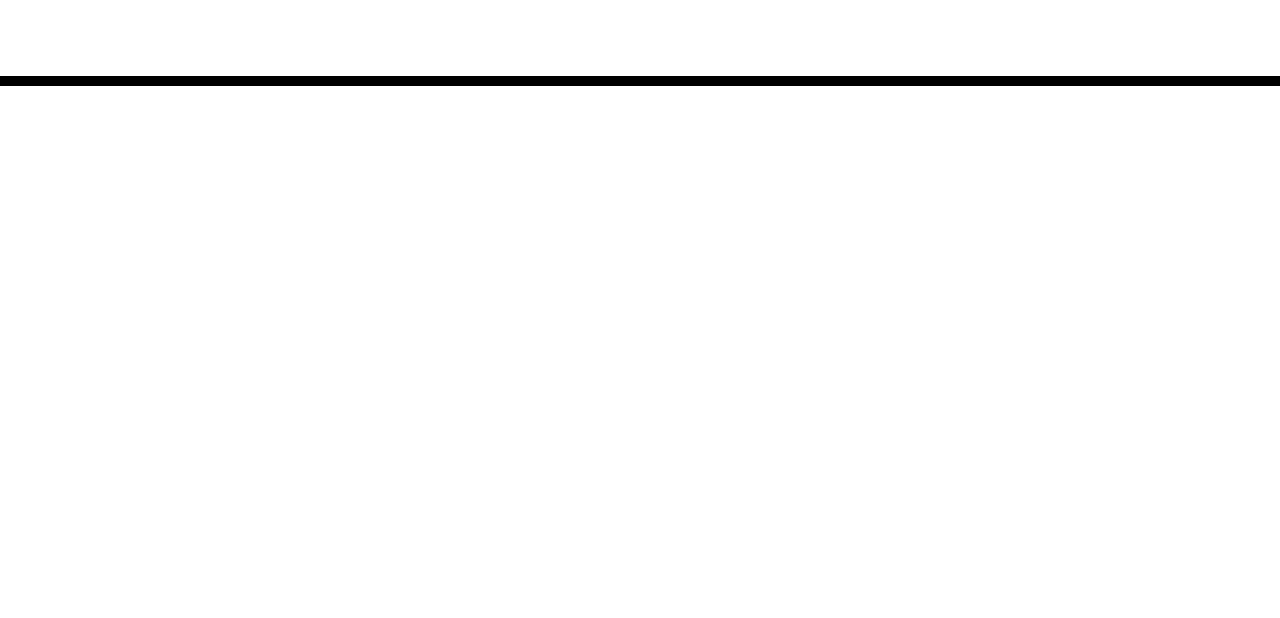
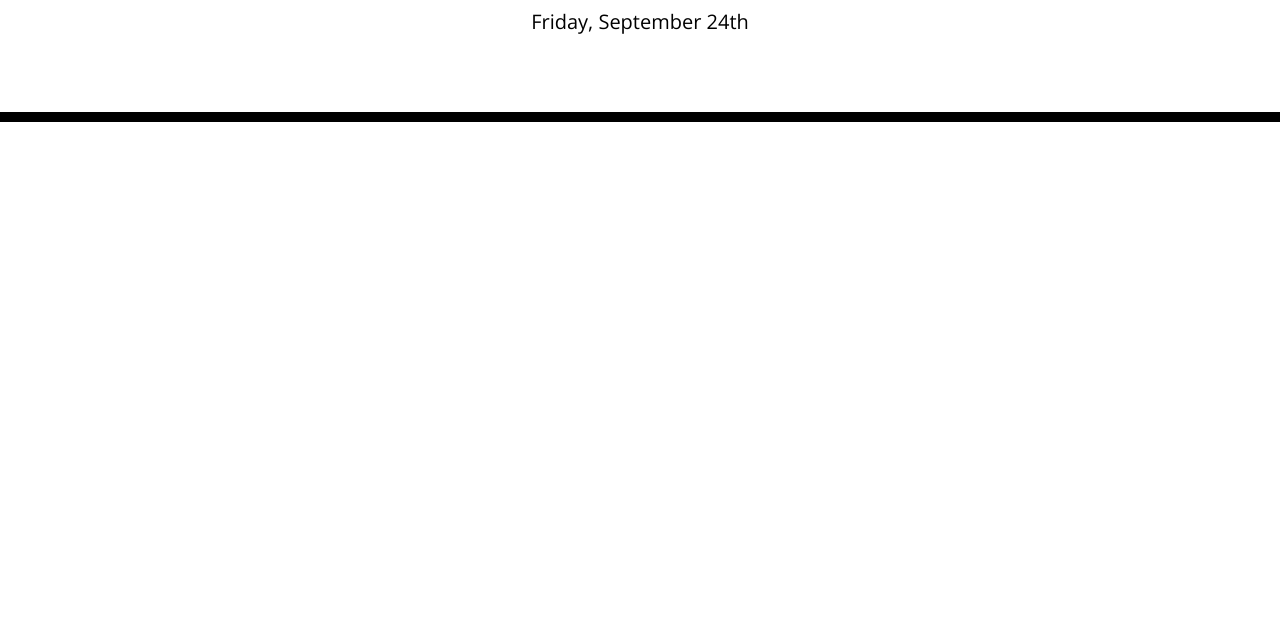
Before and after one commit to DeeScrump/DeeCalendar, a plain HTML site: page Develop/index.html in a window 1280 px wide. Shown: the part 182-800 px from the top of the page. Drawn offline with nearby package versions, Linux system fonts and the light colour scheme.

Commit message:
added time display

```diff
--- a/Develop/index.html
+++ b/Develop/index.html
@@ -28,11 +28,12 @@
       <p class="lead">A simple calendar app for scheduling your work day</p>
       <p id="currentDay" class="lead"></p>
     </header>
-    <div class="container">
+    <div class="container text-center">
       <!-- Timeblocks go here -->
     </div>
 
     <script src="https://cdnjs.cloudflare.com/ajax/libs/jquery/3.2.1/jquery.min.js"></script>
     <script src="https://cdnjs.cloudflare.com/ajax/libs/moment.js/2.24.0/moment.min.js"></script>
+    <script src="./script.js"></script>
   </body>
 </html>
--- /dev/null
+++ b/Develop/script.js
@@ -0,0 +1,10 @@
+var timeDisplayEl = $('#currentDay');
+
+
+//code to display time under jumbotron
+function timeDisplay() {
+    var currentTime = moment().format('dddd, MMMM Do');
+    timeDisplayEl.text(currentTime);
+}
+
+setInterval(timeDisplay, 1000);
```
